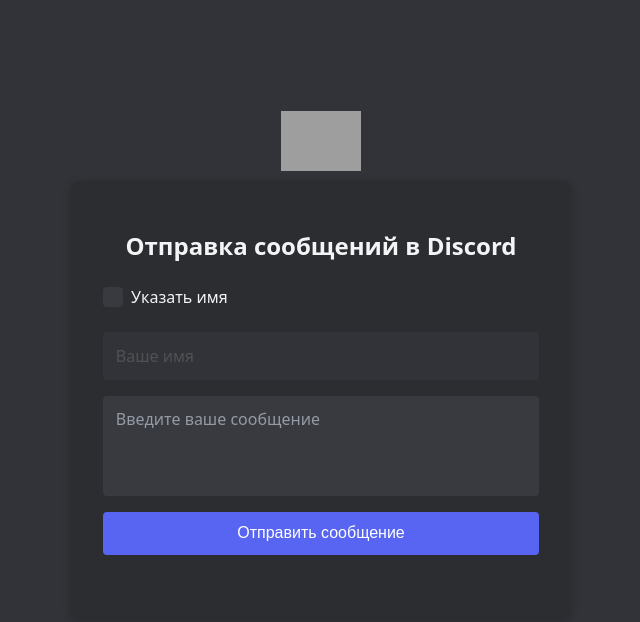
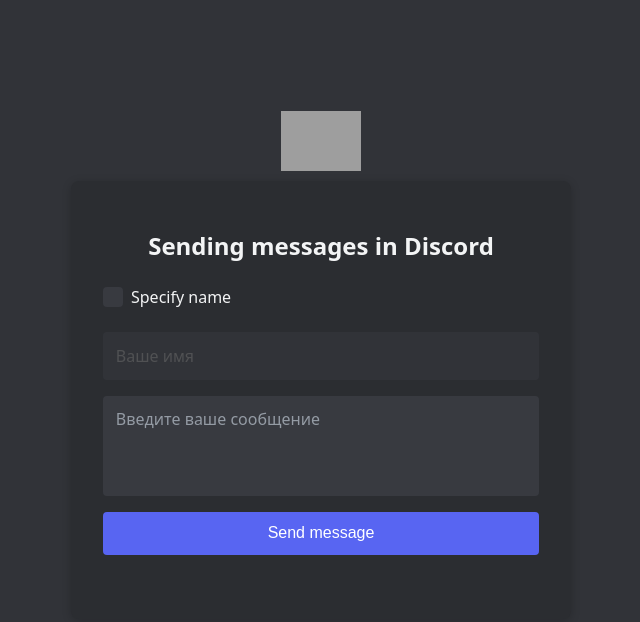
Before and after one commit to meshoksnega/Discord_AnonMessage, a website built with Vite: page index.html in a window 1280 px wide. Shown: the whole page, without its empty margins (319-959 px from the left). Built offline with nearby package versions, Linux system fonts and the light colour scheme; grey boxes are pictures that could not be loaded.

Commit message:
Update index.html

```diff
--- a/index.html
+++ b/index.html
@@ -3,7 +3,7 @@
 <head>
     <meta charset="UTF-8">
     <meta name="viewport" content="width=device-width, initial-scale=1.0">
-    <title>Отправка сообщений</title>
+    <title>AnonMessages</title>
     <link rel="stylesheet" href="style.css">
 </head>
 <body>
@@ -11,18 +11,18 @@
         <div class="wumpus-container">
             <img src="https://tenor.com/view/wumpus-wave-gif-6188034867212190706" alt="Wumpus" class="wumpus">
         </div>
-        <h1>Отправка сообщений в Discord</h1>
+        <h1>Sending messages in Discord</h1>
         <div class="message-form">
             <div class="name-toggle">
                 <label class="checkbox-container">
                     <input type="checkbox" id="nameToggle" onchange="toggleNameInput()">
                     <span class="checkmark"></span>
-                    Указать имя
+                    Specify name
                 </label>
             </div>
             <input type="text" id="nameInput" placeholder="Ваше имя" disabled>
             <textarea id="messageInput" placeholder="Введите ваше сообщение"></textarea>
-            <button onclick="sendMessage()">Отправить сообщение</button>
+            <button onclick="sendMessage()">Send message</button>
         </div>
         <div id="status" class="status"></div>
     </div>
```
